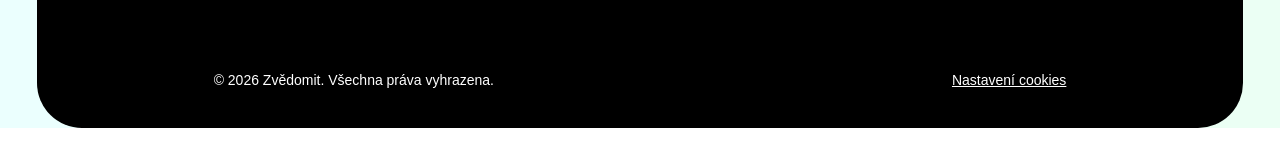
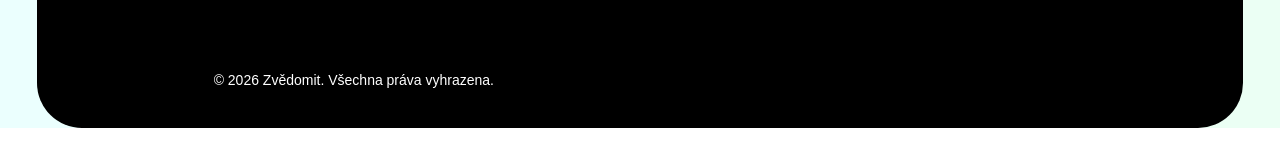
Before and after one commit to sketchyline/zvedomit, a Next.js app: page / in a window 1280 px wide. Shown: the part 7551-7711 px from the top of the page. Built offline with nearby package versions, Linux system fonts and the light colour scheme; a web font is replaced by a local one.

Commit message:
feat: remove cookie settings link from footer
Co-Authored-By: Claude Sonnet 4.6 <noreply@anthropic.com>

```diff
--- a/src/components/sections/Footer.tsx
+++ b/src/components/sections/Footer.tsx
@@ -124,9 +124,6 @@ export function Footer() {
           </p>
 
           <div className="mt-[114px]">
-            <div className="flex gap-4">
-              <a href="#" className="text-[13px] text-white underline">Nastavení cookies</a>
-            </div>
             <p className="mt-3 text-[13px] text-white">© 2026 Zvědomit. Všechna práva vyhrazena.</p>
           </div>
         </div>
@@ -160,9 +157,6 @@ export function Footer() {
 
           <div className="mt-[130px] flex items-center justify-between">
             <p className="text-[14px] text-white">© 2026 Zvědomit. Všechna práva vyhrazena.</p>
-            <div className="flex gap-4">
-              <a href="#" className="text-[14px] text-white underline">Nastavení cookies</a>
-            </div>
           </div>
         </div>
 
```
